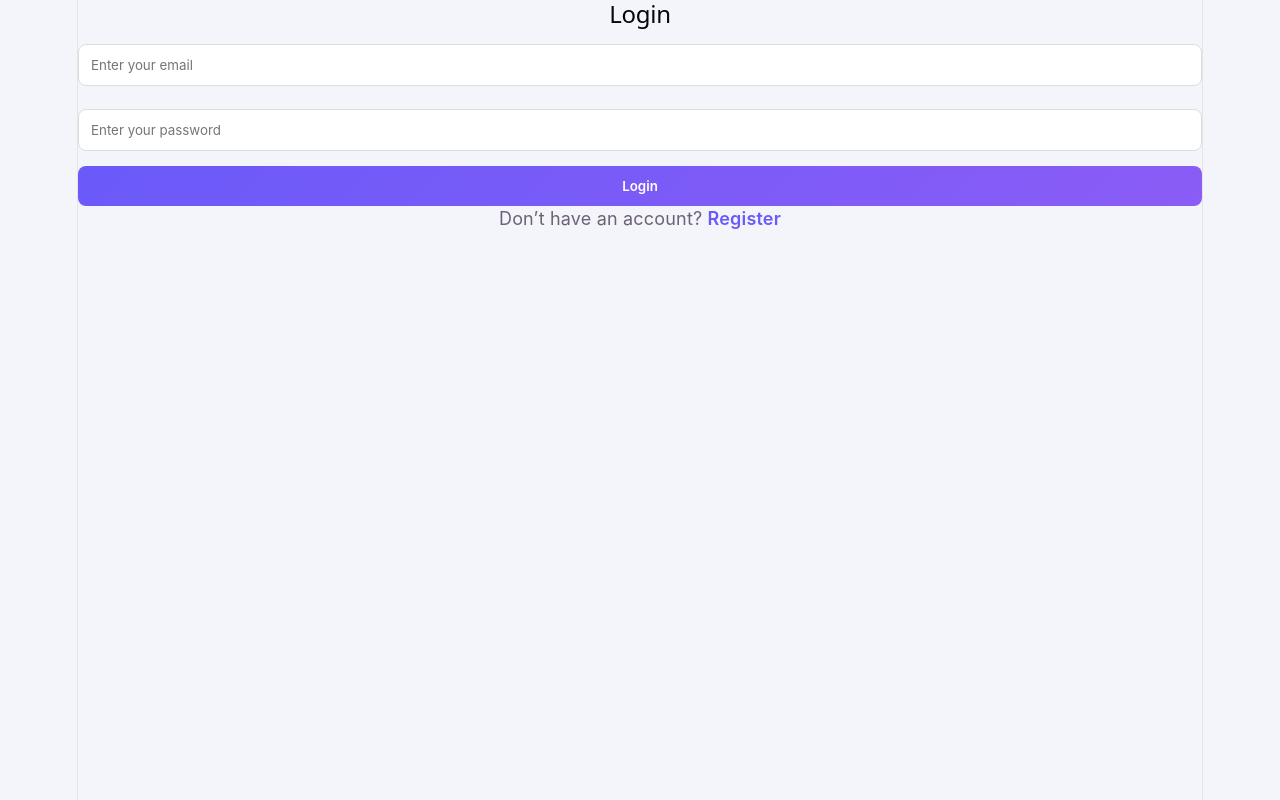
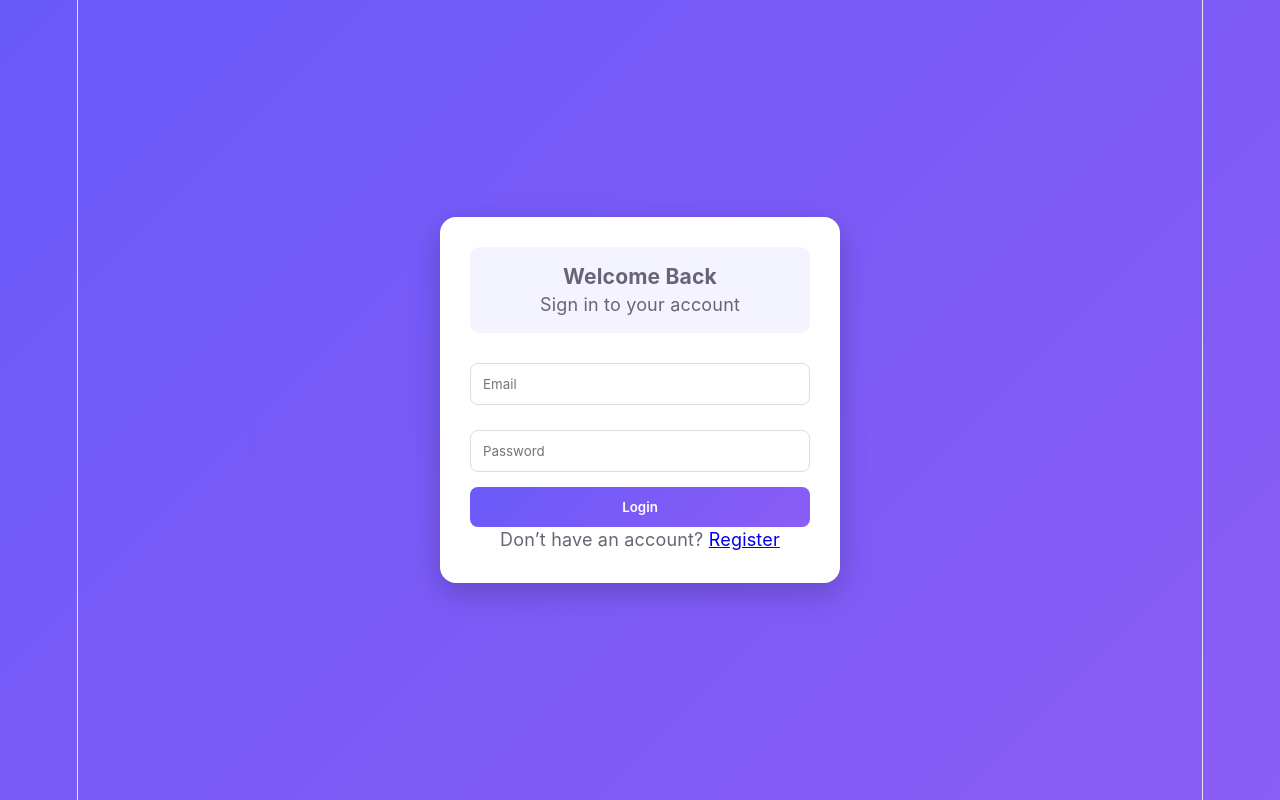
Before and after one commit to Mayankmodi2385/deknek-assignment, a React (Vite) app in the folder client/: page / in a window 1280 px wide. Built offline with nearby package versions, Linux system fonts and the light colour scheme.

Commit message:
final test

```diff
--- a/client/src/App.css
+++ b/client/src/App.css
@@ -3,56 +3,22 @@
   margin: 0;
   padding: 0;
   box-sizing: border-box;
-  font-family: "Inter", "Segoe UI", sans-serif;
+  font-family: "Inter", sans-serif;
 }
 
 /* BODY */
 body {
-  background: #f4f5fb;
+  background: linear-gradient(135deg, #6a5af9, #8b5cf6);
+  min-height: 100vh;
 }
 
-/* NAVBAR (TOP BAR LIKE IMAGE) */
-.navbar {
-  width: 100%;
-  background: linear-gradient(90deg, #6a5af9, #8b5cf6);
-  color: white;
-  padding: 14px 30px;
-  font-weight: 600;
-  font-size: 16px;
-}
-
-/* LOGIN PAGE */
+/* CENTER LOGIN */
 .auth-container {
   display: flex;
-  flex-direction: column;
+  justify-content: center;
   align-items: center;
-  margin-top: 60px;
-}
-
-/* LOGO */
-.logo-box {
-  width: 70px;
-  height: 70px;
-  border-radius: 16px;
-  background: linear-gradient(135deg, #6a5af9, #8b5cf6);
-  color: white;
-  display: flex;
-  align-items: center;
-  justify-content: center;
-  font-size: 32px;
-  font-weight: bold;
-  margin-bottom: 20px;
-}
-
-/* BRAND TEXT */
-.brand {
-  font-size: 26px;
-  font-weight: 700;
-  margin-bottom: 30px;
-}
-
-.brand span {
-  color: #6a5af9;
+  min-height: 100vh;
+  padding: 20px;
 }
 
 /* CARD */
@@ -60,48 +26,27 @@ body {
   background: white;
   padding: 30px;
   border-radius: 16px;
-  width: 380px;
-  box-shadow: 0 10px 30px rgba(0,0,0,0.1);
+  width: 100%;
+  max-width: 400px;
+  box-shadow: 0 10px 30px rgba(0,0,0,0.2);
 }
 
-/* TITLE BOX */
+/* HEADER */
 .card-header {
   background: #f3f4ff;
   padding: 15px;
   border-radius: 10px;
   margin-bottom: 20px;
-}
-
-.card-header h3 {
-  color: #333;
-}
-
-.card-header p {
-  font-size: 13px;
-  color: #777;
-}
-
-/* LABEL */
-label {
-  font-size: 12px;
-  font-weight: 600;
-  color: #555;
+  text-align: center;
 }
 
 /* INPUT */
 input {
   width: 100%;
   padding: 12px;
-  margin: 8px 0 15px;
+  margin: 10px 0 15px;
   border-radius: 8px;
   border: 1px solid #ddd;
-  outline: none;
-  transition: 0.3s;
-}
-
-input:focus {
-  border-color: #6a5af9;
-  box-shadow: 0 0 5px rgba(106, 90, 249, 0.3);
 }
 
 /* BUTTON */
@@ -114,59 +59,29 @@ button {
   color: white;
   font-weight: 600;
   cursor: pointer;
-  transition: 0.3s;
-}
-
-button:hover {
-  opacity: 0.9;
-}
-
-/* LINKS */
-a {
-  color: #6a5af9;
-  text-decoration: none;
-  font-weight: 600;
 }
 
 /* DASHBOARD */
 .dashboard {
-  padding: 30px;
+  padding: 20px;
+  max-width: 900px;
+  margin: auto;
 }
 
-/* DASH HEADER */
+/* HEADER */
 .dashboard-header {
   display: flex;
   justify-content: space-between;
   align-items: center;
 }
 
-/* CARDS ROW */
-.stats {
-  display: grid;
-  grid-template-columns: repeat(4, 1fr);
-  gap: 20px;
-  margin-top: 30px;
+/* LOGOUT */
+.logout {
+  background: #ef4444;
+  padding: 8px 16px;
 }
 
-/* STAT CARD */
-.stat-card {
-  background: white;
-  padding: 20px;
-  border-radius: 12px;
-  box-shadow: 0 5px 20px rgba(0,0,0,0.08);
-  text-align: center;
-}
-
-.stat-card h2 {
-  color: #6a5af9;
-}
-
-.stat-card p {
-  font-size: 12px;
-  color: #777;
-}
-
-/* NOTES SECTION */
+/* NOTES BOX */
 .notes-box {
   margin-top: 30px;
   background: white;
@@ -174,16 +89,26 @@ a {
   border-radius: 12px;
 }
 
+/* INPUT + BUTTON ROW */
 .notes-input {
   display: flex;
   gap: 10px;
-  margin-top: 10px;
+  margin-top: 15px;
 }
 
+/* BIG INPUT */
 .notes-input input {
-  flex: 1;
+  flex: 4; /* 👈 BIGGER */
+  padding: 12px;
 }
 
+/* SMALL BUTTON */
+.notes-input button {
+  flex: 1; /* 👈 SMALLER */
+  padding: 12px;
+}
+
+/* NOTES LIST */
 .notes-list {
   margin-top: 20px;
   list-style: none;
@@ -196,11 +121,95 @@ a {
   margin-bottom: 10px;
 }
 
-/* LOGOUT */
-.logout {
-  background: #ef4444;
+/* 📱 MOBILE RESPONSIVE */
+@media (max-width: 600px) {
+  .notes-input {
+    flex-direction: column;
+  }
+
+  .notes-input button {
+    width: 100%;
+  }
+
+  .dashboard-header {
+    flex-direction: column;
+    gap: 10px;
+  }
+}
+/* SPINNER */
+.spinner {
+  width: 18px;
+  height: 18px;
+  border: 3px solid #fff;
+  border-top: 3px solid transparent;
+  border-radius: 50%;
+  margin: auto;
+  animation: spin 0.7s linear infinite;
 }
 
-.logout:hover {
-  opacity: 0.85;
+@keyframes spin {
+  to {
+    transform: rotate(360deg);
+  }
 }
+
+/* FADE ANIMATION */
+.card {
+  animation: fadeIn 0.5s ease;
+}
+
+.dashboard {
+  animation: fadeIn 0.6s ease;
+}
+
+.stat-card {
+  animation: fadeUp 0.6s ease;
+}
+
+/* KEYFRAMES */
+@keyframes fadeIn {
+  from {
+    opacity: 0;
+    transform: scale(0.95);
+  }
+  to {
+    opacity: 1;
+    transform: scale(1);
+  }
+}
+
+@keyframes fadeUp {
+  from {
+    opacity: 0;
+    transform: translateY(15px);
+  }
+  to {
+    opacity: 1;
+    transform: translateY(0);
+  }
+}
+/* STATS GRID */
+.stats {
+  display: grid;
+  grid-template-columns: repeat(auto-fit, minmax(150px, 1fr));
+  gap: 20px;
+  margin-top: 30px;
+}
+
+/* CARD */
+.stat-card {
+  background: white;
+  padding: 20px;
+  border-radius: 12px;
+  text-align: center;
+  box-shadow: 0 5px 20px rgba(0,0,0,0.1);
+  transition: 0.3s;
+}
+
+.stat-card:hover {
+  transform: translateY(-5px);
+}
+
+.stat-card h2 {
+  color: #6a5af9;
+}
--- a/client/src/pages/Dashboard.jsx
+++ b/client/src/pages/Dashboard.jsx
@@ -36,7 +36,7 @@ export default function Dashboard() {
 
   return (
     <div className="dashboard">
-      <h1>Dashboard 🚀</h1>
+      <h1>Dashboard </h1>
 
       <h3>Welcome, {email} 👋</h3>
 
--- a/client/src/pages/Login.jsx
+++ b/client/src/pages/Login.jsx
@@ -5,10 +5,13 @@ import { Link, useNavigate } from "react-router-dom";
 export default function Login() {
   const [email, setEmail] = useState("");
   const [password, setPassword] = useState("");
+  const [loading, setLoading] = useState(false); // ✅ NEW
   const navigate = useNavigate();
 
   const handleLogin = async () => {
     try {
+      setLoading(true); // start loading
+
       const res = await axios.post(
         "https://deknek-assignment-gzjr.onrender.com/login",
         { email, password }
@@ -20,30 +23,39 @@ export default function Login() {
       navigate("/dashboard");
     } catch (err) {
       alert(err.response?.data || "Login failed");
+    } finally {
+      setLoading(false); // stop loading
     }
   };
 
   return (
-    <div className="container">
-      <h2>Login</h2>
+    <div className="auth-container">
+      <div className="card">
+        <div className="card-header">
+          <h3>Welcome Back</h3>
+          <p>Sign in to your account</p>
+        </div>
 
         <input
           type="email"
-        placeholder="Enter your email"
+          placeholder="Email"
           onChange={(e) => setEmail(e.target.value)}
         />
 
         <input
           type="password"
-        placeholder="Enter your password"
+          placeholder="Password"
           onChange={(e) => setPassword(e.target.value)}
         />
 
-      <button onClick={handleLogin}>Login</button>
+        <button onClick={handleLogin} disabled={loading}>
+          {loading ? <div className="spinner"></div> : "Login"}
+        </button>
 
         <p>
           Don’t have an account? <Link to="/register">Register</Link>
         </p>
       </div>
+    </div>
   );
 }
```
Lines whose indentation alone changed are shown as unchanged.
